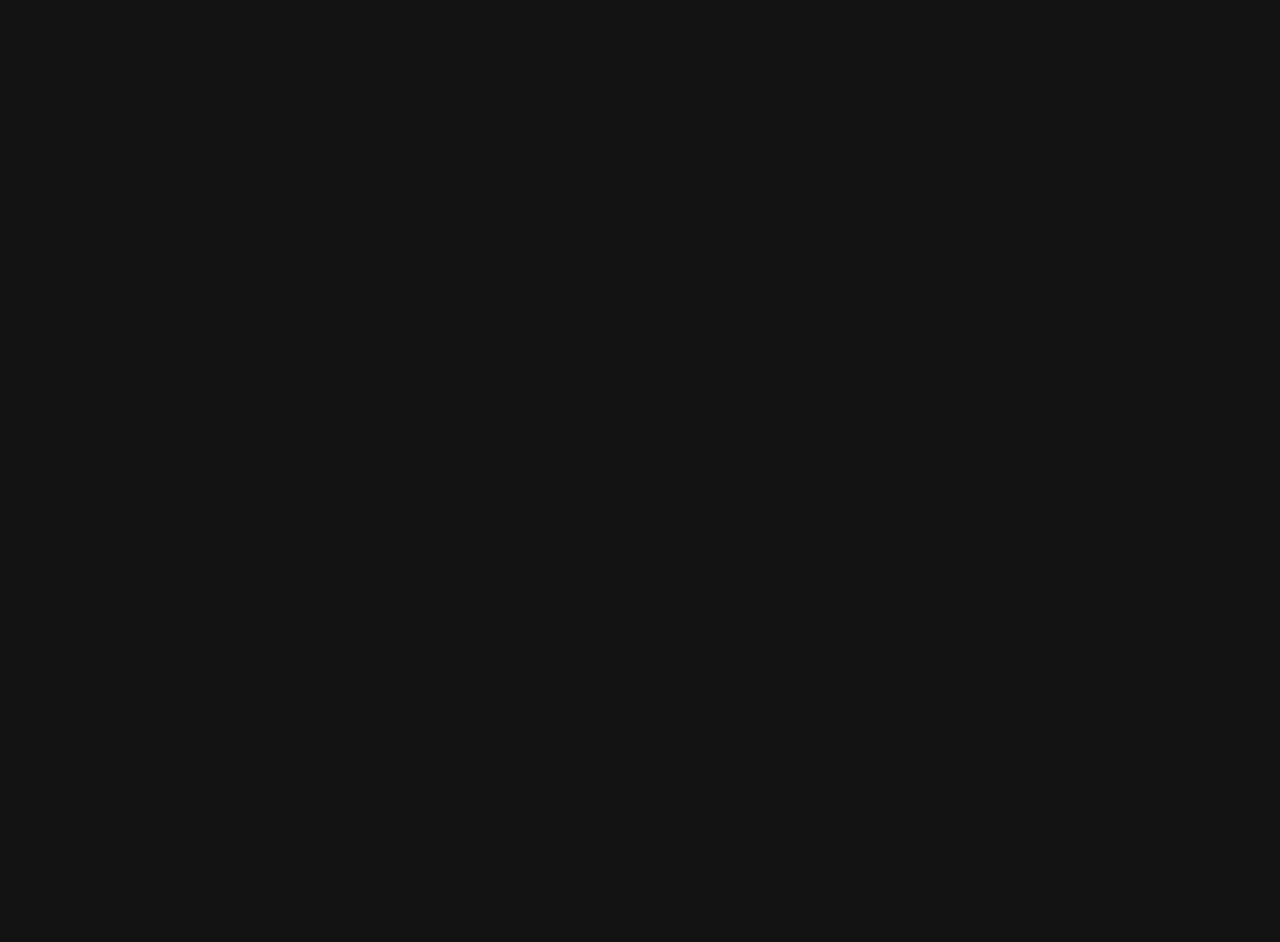
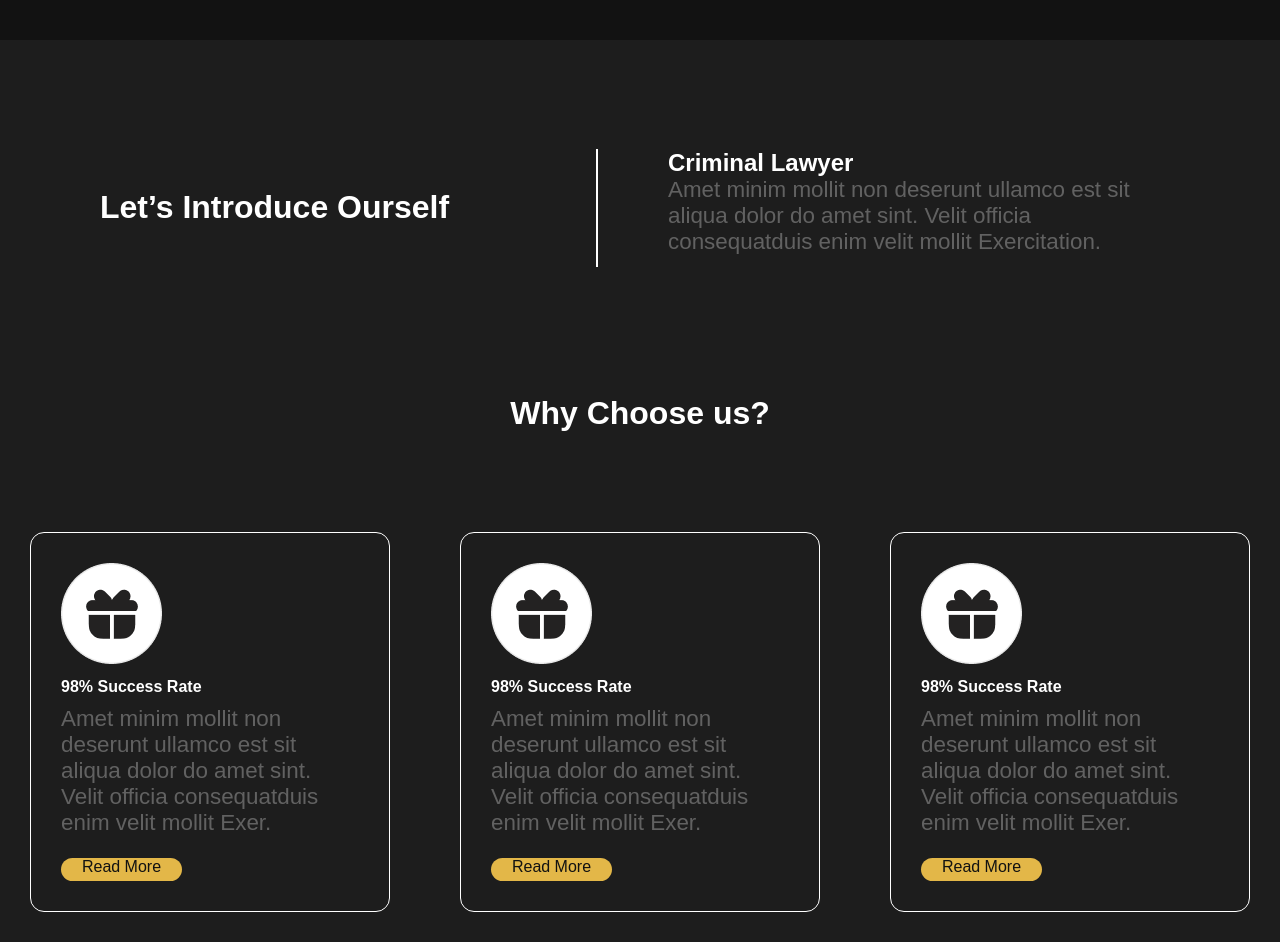
Before and after one commit to avinroy001/LawFirm-LandingPage, a React (Vite) app in the folder law-firm/: page / in a window 1280 px wide. Shown: the part 740-1682 px from the top of the page. Before the commit the page ends 800 px from the top, so only its background shows below. Built offline with nearby package versions, Linux system fonts and the light colour scheme.

Commit message:
second block commit

```diff
--- a/law-firm/src/App.css
+++ b/law-firm/src/App.css
@@ -1,3 +1,5 @@
 .middlePortion {
   background-color: var(--color-secondary);
+  padding: 30px;
+
 }
--- a/law-firm/src/App.jsx
+++ b/law-firm/src/App.jsx
@@ -3,6 +3,7 @@
 import './App.css'
 import Header from './components/Header/Header';
 import Block1 from './components/MidBlock/Block1';
+import Block2 from './components/MidBlock/Block2';
 
 
 function App() {
@@ -12,6 +13,7 @@ function App() {
       <Header/>
       <div className="middlePortion">
           <Block1/>
+          <Block2/>
       </div>
     </>
   )
--- a/law-firm/src/components/Hero/Hero.module.css
+++ b/law-firm/src/components/Hero/Hero.module.css
@@ -7,6 +7,7 @@
     justify-content: space-between;
     gap: 40px;
     padding: 30px;
+    margin-bottom: 150px;
 }
 
 .left {
--- a/law-firm/src/components/MidBlock/Block1.jsx
+++ b/law-firm/src/components/MidBlock/Block1.jsx
@@ -4,14 +4,14 @@ import styles from './Block1.module.css';
 const Block1 = () => {
   return (
     <div className={styles.block1}>
-        <div>
+        <div className={styles.left}>
             <h1>
             Let’s Introduce
             Ourself
             </h1>
         </div>
 
-        <div>
+        <div className={styles.right}>
         <h2>Criminal Lawyer</h2>
             <p>Amet minim mollit non deserunt ullamco est
              sit aliqua dolor do amet sint. Velit officia consequatduis
--- a/law-firm/src/components/MidBlock/Block1.module.css
+++ b/law-firm/src/components/MidBlock/Block1.module.css
@@ -1,4 +1,20 @@
 .block1 {
     display: flex;
     align-items: center;
+    width: 1132px;
+    height: 175px;
+    margin-top: 50px;
 }
+
+.left {
+    width: 50%;
+    padding-left: 70px;
+    font-weight: lighter;
+}
+
+.right {
+    width: 50%;
+    border-left: 2px solid white;
+    padding-left: 70px;
+    font-weight: lighter;
+}
--- /dev/null
+++ b/law-firm/src/components/MidBlock/Block2.jsx
@@ -0,0 +1,18 @@
+import styles from './Block2.module.css';
+import { Card } from './Card';
+const Block2 = () => {
+  return (
+    <div className={styles.block2}>
+        <div className={styles.heading}>
+        <h1>Why Choose us?</h1>
+        </div>
+       <div className={styles.cardLoop}>
+            <Card/>
+            <Card/>
+            <Card/>
+       </div>
+    </div>
+  )
+}
+
+export default Block2
--- /dev/null
+++ b/law-firm/src/components/MidBlock/Block2.module.css
@@ -0,0 +1,10 @@
+.cardLoop {
+    display: flex;
+    align-items: center;
+    justify-content: space-between;
+}
+
+.heading {
+    text-align: center;
+    padding: 100px 50px;
+}
--- /dev/null
+++ b/law-firm/src/components/MidBlock/Card.jsx
@@ -0,0 +1,25 @@
+import styles from './Card.module.css';
+import CardImg from '../../assets/Group 19.png';
+
+export const Card = () => {
+  return (
+    <div className={styles.cardBody}>
+        <div className={styles.cardImg}>
+            <img src={CardImg} alt='card image' width={101} height={101}/>
+        </div>
+        <div className={styles.cardTitle}>
+            <h4>98% Success Rate</h4>
+        </div>
+        <div className={styles.cardContent}>
+            <p>
+            Amet minim mollit non deserunt ullamco est
+            sit aliqua dolor do amet sint. Velit officia
+            consequatduis enim velit mollit Exer.
+            </p>
+        </div>
+        <div className={styles.cardButton}>
+            Read More
+        </div>
+    </div>
+  )
+}
--- /dev/null
+++ b/law-firm/src/components/MidBlock/Card.module.css
@@ -0,0 +1,32 @@
+.cardBody {
+    width: 360px;
+    height: 380px;
+    background-color: var(--color-secondary);
+    display: flex;
+    flex-direction: column;
+    align-items: flex-start;
+    justify-content: center;
+    gap: 10px;
+    border: 1.5px solid var(--color-white);
+    border-radius: 14px;
+    padding: 30px;
+}
+
+.cardButton {
+    width: 121px;
+    height: 43px;
+    border-radius: 24px;
+    background-color: var(--color-primary);
+    text-align: center;
+    color: var(--color-black);
+}
+
+.cardTitle {
+    font-weight: lighter;
+}
+
+.cardContent {
+    /* font-size-adjust: 0.75; */
+    font-weight: lighter;
+
+}
--- a/law-firm/src/index.css
+++ b/law-firm/src/index.css
@@ -1,5 +1,5 @@
 :root {
-  --color-primary:#cf9455;
+  --color-primary:#E3B748;
   --color-black:#121212;
   --color-white:#ffffff;
   --color-secondary:#1D1D1D;
```
Also changed, not shown: law-firm/src/assets/Group 19.png (added).
